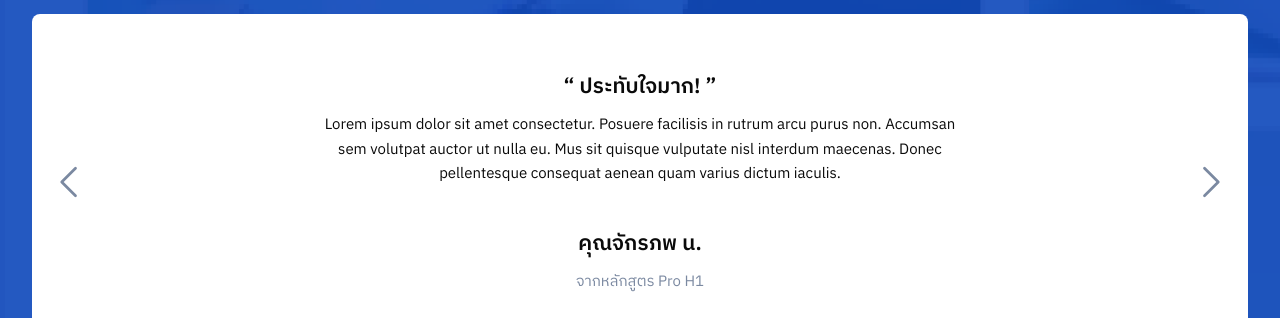
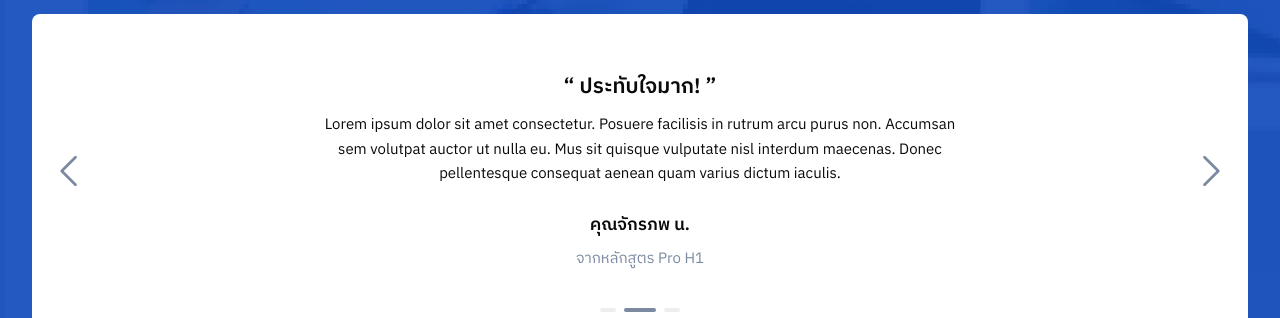
Before and after one commit to enduuploadcontent/endu-training-center, a Next.js app: page / in a window 1280 px wide. Shown: the part 2330-2648 px from the top of the page. Built offline with nearby package versions, Linux system fonts and the light colour scheme.

Commit message:
update: carousel ui

```diff
--- a/src/app/page.tsx
+++ b/src/app/page.tsx
@@ -352,7 +352,7 @@ function ResponseComponent() {
                         key={index}
                         className='flex items-center justify-center text-foreground-primary'
                      >
-                        <div className='flex flex-col gap-10 max-w-[60%]'>
+                        <div className='flex flex-col gap-6 max-w-[60%]'>
                            <div className='flex flex-col gap-2 items-center text-center'>
                               <CustomTypography variant='subtitle1'>
                                  “ ประทับใจมาก! ”
@@ -367,7 +367,7 @@ function ResponseComponent() {
                               </CustomTypography>
                            </div>
                            <div className='flex flex-col gap-2 items-center'>
-                              <CustomTypography variant='subtitle1'>
+                              <CustomTypography variant='subtitle2'>
                                  คุณจักรภพ น.
                               </CustomTypography>
                               <CustomTypography
--- a/src/theme/material.tsx
+++ b/src/theme/material.tsx
@@ -46,6 +46,12 @@ const materialTheme = {
                lineHeight: 'leading-[34.65px]',
                fontFamily: 'font-ibm',
             },
+            subtitle2: {
+               fontWeight: 'font-[600]',
+               fontSize: 'text-[17px]',
+               lineHeight: 'leading-[28.05px]',
+               fontFamily: 'font-ibm',
+            },
             subtitle3: {
                fontWeight: 'font-[600]',
                fontSize: 'text-[15px]',
```
